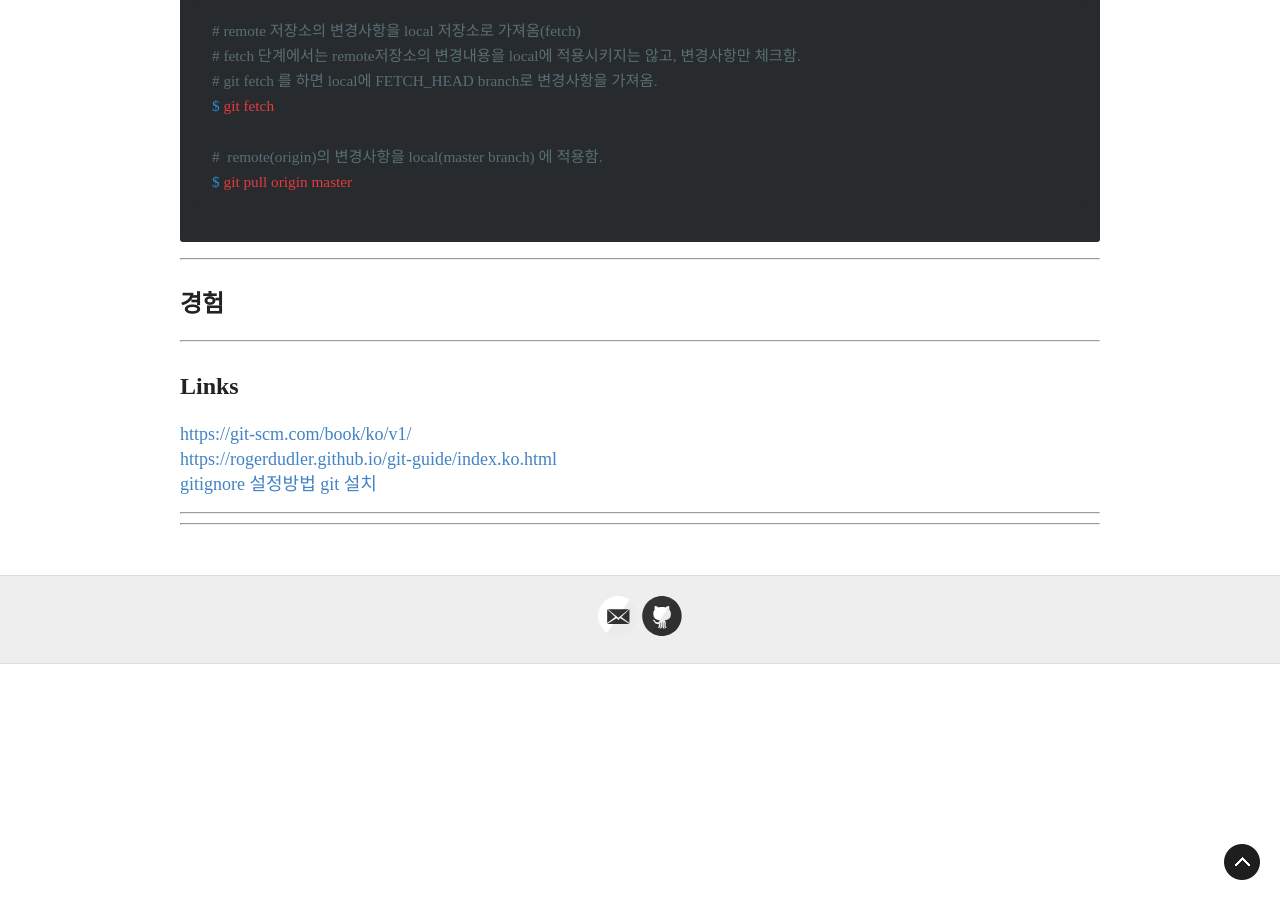
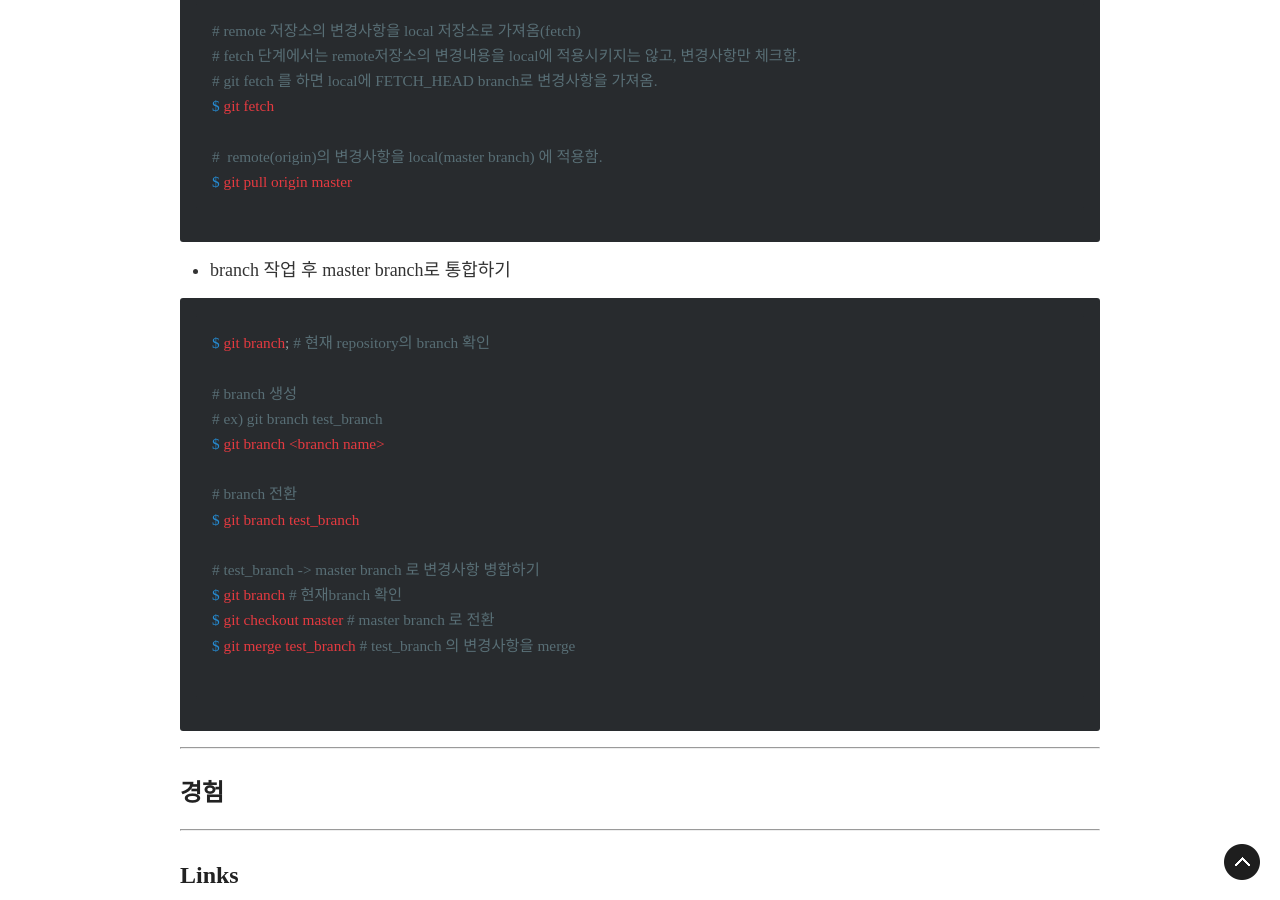
Before and after one commit to jaeheon209/gymbombom.github.io, a Jekyll site: the page built from _posts/2019/2019-12-16-1-git-simple.md, in a window 1280 px wide and 900 px high, scrolled down 5254 px. Built offline with Jekyll 4.4.1, drawn with Linux system fonts in a browser that asks for light colours; nearby versions of some CDN libraries; some web fonts are replaced; comment, search, counter and statistics services are not loaded.

Commit message:
git branch 사용법 추가

````diff
--- a/_posts/2019/2019-12-16-1-git-simple.md
+++ b/_posts/2019/2019-12-16-1-git-simple.md
@@ -182,6 +182,24 @@ $ git fetch
 $ git pull origin master
 ```
 
+* branch 작업 후 master branch로 통합하기
+
+```shell
+$ git branch; # 현재 repository의 branch 확인
+
+# branch 생성
+# ex) git branch test_branch
+$ git branch <branch name>
+
+# branch 전환
+$ git branch test_branch
+
+# test_branch -> master branch 로 변경사항 병합하기
+$ git branch # 현재branch 확인
+$ git checkout master # master branch 로 전환
+$ git merge test_branch # test_branch 의 변경사항을 merge
+
+```
 ---
 
 ## 경험
````
